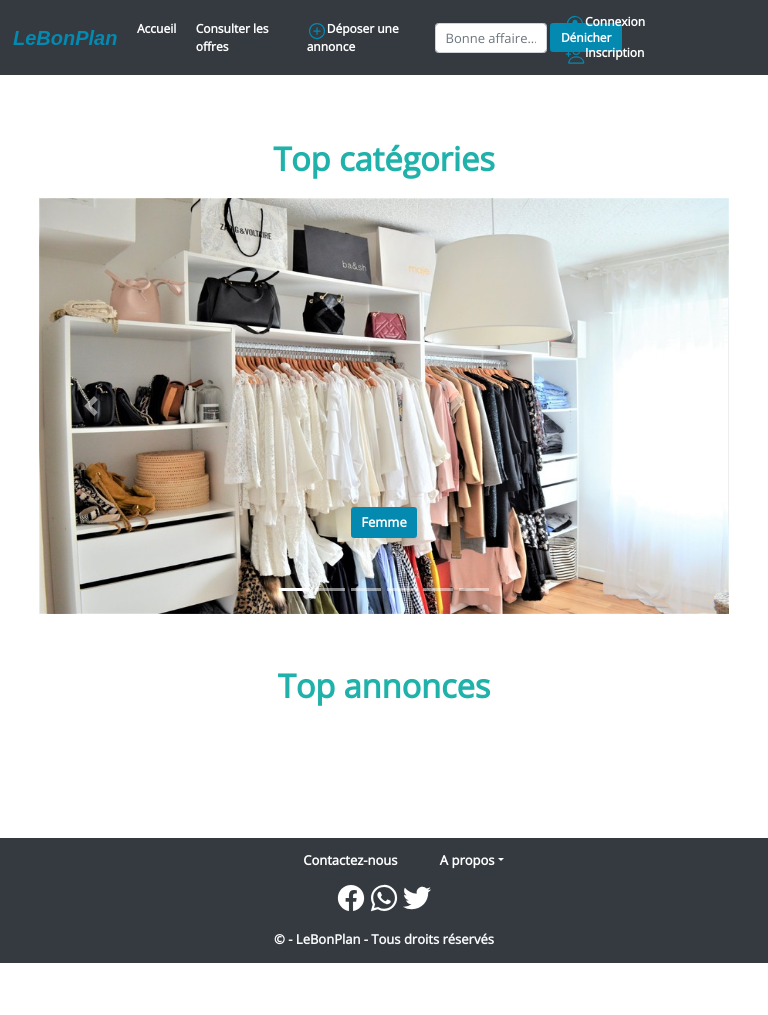
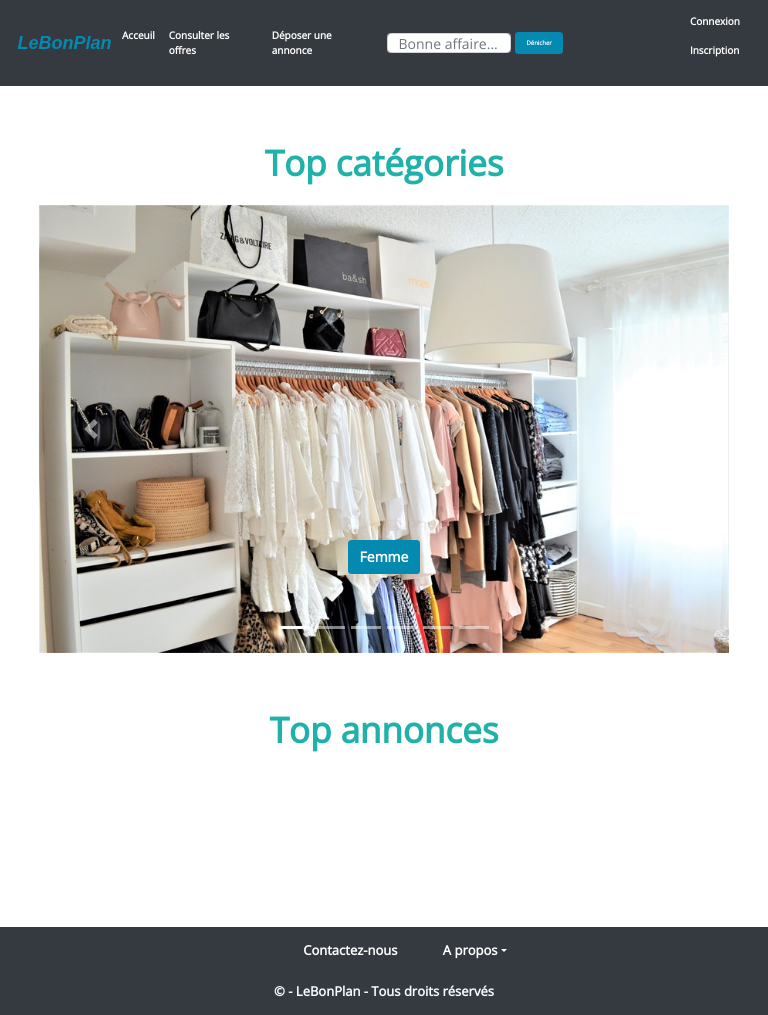
Before and after one commit to monia2020/LeBonPlan, a Symfony app: template templates/acceuil/index.html.twig in a window 768 px wide. Before the commit the page ends 963 px from the top, so only its background shows below. Run offline with Twig, Linux system fonts and the light colour scheme; the template is opened without the code that fills it, so the values that code supplies are empty; some libraries are stand-ins or nearby versions.

Commit message:
projet_Final

```diff
--- a/public/css/carousel.css
+++ /dev/null
@@ -1,82 +0,0 @@
-/* GLOBAL STYLES
--------------------------------------------------- */
-/* Padding below the footer and lighter body text */
-
-body {
-    padding-top: 3rem;
-    padding-bottom: 3rem;
-  }
-
-
-  /* CUSTOMIZE THE CAROUSEL
-  -------------------------------------------------- */
-
-  /* Carousel base class */
-  .carousel {
-    margin-bottom: 4rem;
-  }
-  /* Since positioning the image, we need to help out the caption */
-  .carousel-caption {
-    bottom: 3rem;
-    z-index: 10;
-  }
-
-  /* Declare heights because of positioning of img element */
-  .carousel-item {
-    height: 32rem;
-    background-color: #777;
-  }
-
-
-
-  /* MARKETING CONTENT
-  -------------------------------------------------- */
-
-  /* Center align the text within the three columns below the carousel */
-  .marketing .col-lg-4 {
-    margin-bottom: 1.5rem;
-    text-align: center;
-  }
-
-  .marketing .col-lg-4 p {
-    margin-right: .75rem;
-    margin-left: .75rem;
-  }
-
-
-  /* Featurettes
-  ------------------------- */
-
-  .featurette-divider {
-    margin: 5rem 0; /* Space out the Bootstrap <hr> more */
-  }
-
-  /* Thin out the marketing headings */
-  .featurette-heading {
-    font-weight: 300;
-    line-height: 1;
-    letter-spacing: -.05rem;
-  }
-
-
-  /* RESPONSIVE CSS
-  -------------------------------------------------- */
-
-  @media (min-width: 40em) {
-    /* Bump up size of carousel content */
-    .carousel-caption p {
-      margin-bottom: 1.25rem;
-      font-size: 1.25rem;
-      line-height: 1.4;
-    }
-
-    .featurette-heading {
-      font-size: 50px;
-    }
-  }
-
-  @media (min-width: 62em) {
-    .featurette-heading {
-      margin-top: 7rem;
-    }
-  }
--- a/public/css/style.css
+++ b/public/css/style.css
@@ -3,8 +3,8 @@
 
 html,body
 {
-    min-width: 80vh;
-    font-size: 13px;
+
+    font-size: 14px;
 }
 
 .footer
@@ -39,8 +39,8 @@ ul li
 {
     font-family: 'Do Hyeon', sans-serif;
     font-weight: bold;
-    font-size: 28px;
-   color:#0489B1;
+    font-size: 23px;
+    color:#0489B1;
 }
 
 .logo:hover
@@ -51,7 +51,8 @@ ul li
 
 .inpbtnrecherche
 {
-    margin-left: 31px;
+    max-height: 31px;
+    margin-left: 20px;
 }
 
 .btn1
@@ -60,11 +61,22 @@ ul li
     color: white;
 }
 
+/* navbar */
+.nav-link
+{
+    font-size: 15px;
+}
+
+.btnrecherche
+{
+    font-size: 12px;
+}
+
 ion-icon
 {
-    font-size: 20px;
+    font-size: 26px;
     color:#0489B1;
-    margin-bottom: -5px;
+    margin-bottom: -8px;
 }
 
 .user a
@@ -90,14 +102,78 @@ h1
     font-size: 25px;
 } */
 
-.images
+.images,.imagesannonce
 {
     width:200px;
     margin-left: 80px;
 }
 
 /* Carousel */
-.carousel-item > img {
+
+/* Padding below the footer and lighter body text */
+
+body {
+    padding-top: 3rem;
+    padding-bottom: 3rem;
+  }
+
+
+  /* CUSTOMIZE THE CAROUSEL
+  -------------------------------------------------- */
+
+  /* Carousel base class */
+  .carousel {
+    margin-bottom: 4rem;
+  }
+  /* Since positioning the image, we need to help out the caption */
+  .carousel-caption {
+    bottom: 3rem;
+    z-index: 10;
+  }
+
+  /* Declare heights because of positioning of img element */
+  .carousel-item {
+    height: 32rem;
+    background-color: #777;
+  }
+
+
+
+  /* MARKETING CONTENT
+  -------------------------------------------------- */
+
+  /* Center align the text within the three columns below the carousel */
+
+  .marketing .col-lg-4
+  {
+    margin-bottom: 1.5rem;
+    text-align: center;
+  }
+
+  .marketing .col-lg-4 p
+  {
+    margin-right: .75rem;
+    margin-left: .75rem;
+  }
+
+
+  /* Featurettes
+  ------------------------- */
+
+  .featurette-divider
+  {
+    margin: 5rem 0; /* Space out the Bootstrap <hr> more */
+  }
+
+  /* Thin out the marketing headings */
+  .featurette-heading
+  {
+    font-weight: 300;
+    line-height: 1;
+    letter-spacing: -.05rem;
+  }
+.carousel-item > img
+  {
     position: absolute;
     top: 0;
     left: 0;
@@ -149,8 +225,9 @@ a
 
 .form
 {
-    margin-left: 560px;;
+    margin-left: 560px;
 }
+
 
 /*a propos*/
 .rounded
@@ -161,8 +238,12 @@ a
 
 /* Responsive */
 
-@media screen and (max-width: 1250px)
+ @media screen and (max-width: 1280px)
 {
+    body
+    {
+        font-size: 13px;
+    }
     .logo
     {
       font-size:20px;
@@ -178,20 +259,156 @@ a
     .inpbtnrecherche
     {
         margin-left: 0;
-        max-height: 30px;
+        max-height: 35px;
     }
 
     ion-icon
     {
         font-size: 20px;
-        margin-bottom: -8px;
+        margin-bottom: -6px;
     }
 
     ul a,.btnrecherche
     {
+        font-size: 14px;
+    }
+
+}
+
+@media screen and (max-width: 1227px)
+{
+    .nav-link
+     {
         font-size: 12px;
+     }
+
+    .logo
+    {
+      font-size:18px;
+      margin:0;
+    }
+
+    .inpbtnrecherche
+    {
+        margin-left: 0;
+        max-height: 20px;
+    }
+
+    ul a,.btnrecherche
+    {
+        font-size: 6px;
+    }
+
+    ion-icon
+    {
+        font-size: 15px;
+        margin-bottom: -3px;
+    }
+
+    .user ul
+    {
+        padding:0;
+        margin-left: -80px;
     }
 
 
+}
+
+@media screen and (max-width: 1045px)
+{
+    .nav-link
+     {
+        font-size: 10px;
+     }
+
+     ion-icon
+    {
+        font-size: 12px;
+        margin-bottom: -3px;
+    }
 
 }
+
+
+@media screen and (max-width: 992px)
+{
+    .cardd
+    {
+        max-width:50%;
+        margin-left: 40px;
+    }
+
+    .card-body
+    {
+        margin:0;
+        padding: 0;
+    }
+
+
+    .imagesannonce
+    {
+        width:120px;
+        margin-left: 20px;
+    }
+
+
+}
+
+
+
+@media screen and (max-width: 960px)
+{
+     ul li
+    {
+        list-style: none;
+        display: inline;
+        padding:0;
+        margin:0;
+    }
+}
+
+@media screen and (max-width:801px) and (min-width:768px)
+{
+    ion-icon
+    {
+        display: none;
+    }
+
+}
+
+@media screen and (max-width: 770px) and (min-width:770)
+{
+    .cardd
+    {
+        max-width:100%;
+        margin-left: 50px;
+    }
+
+    h1
+    {
+        font-size: 25px;
+    }
+
+}
+
+/* Carousel */
+
+@media (min-width: 40em) {
+    /* Bump up size of carousel content */
+    .carousel-caption p {
+      margin-bottom: 1.25rem;
+      font-size: 1.25rem;
+      line-height: 1.4;
+    }
+
+    .featurette-heading {
+      font-size: 50px;
+
+    }
+  }
+
+  @media (min-width: 62em) {
+    .featurette-heading {
+      margin-top: 7rem;
+    }
+  }
--- a/src/Controller/AnnonceController.php
+++ b/src/Controller/AnnonceController.php
@@ -53,7 +53,7 @@ class AnnonceController extends AbstractController
     {
         if( !$this->getUser())
         {
-            $this->addFlash('error','Vous devez etre connecter pour acceder a cette page');
+            $this->addFlash('error','Vous devez etre connecté pour acceder a cette page');
 
             return $this->redirectToRoute('app_login');
         }
--- a/src/DataFixtures/AppFixtures.php
+++ b/src/DataFixtures/AppFixtures.php
@@ -133,7 +133,7 @@ class AppFixtures extends Fixture
         $annonce8->setPrix(20);
         $annonce8->setCategorie($this->getReference('categorie1'));
         $annonce8->setImage('talon.jpeg');
-        $annonce8->setDescription("Portés une seule fois");
+        $annonce8->setDescription("Portées une seule fois");
         $manager->persist($annonce8);
         $annonce8->setUser($this->getReference('user2'));
 
--- a/src/Form/RegistrationFormType.php
+++ b/src/Form/RegistrationFormType.php
@@ -24,7 +24,7 @@ class RegistrationFormType extends AbstractType
                 'mapped' => false,
                 'constraints' => [
                     new IsTrue([
-                        'message' => 'Vous deverez accepter les conditions d\'utilisations ',
+                        'message' => 'Vous devez accepter les conditions d\'utilisations ',
                     ]),
                 ],
             ])
--- a/src/Security/LoginFormAuthenticator.php
+++ b/src/Security/LoginFormAuthenticator.php
@@ -71,7 +71,7 @@ class LoginFormAuthenticator extends AbstractFormLoginAuthenticator implements P
 
         if (!$user) {
             // fail authentication with a custom error
-            throw new CustomUserMessageAuthenticationException('Email could not be found.');
+            throw new CustomUserMessageAuthenticationException('Email non valide.');
         }
 
         return $user;
--- a/templates/acceuil/index.html.twig
+++ b/templates/acceuil/index.html.twig
@@ -74,21 +74,13 @@
             </div>
         </div>
         <h1 class="text-center mb-5"> Top annonces</h1>
-        <div class="row mx-5">
+        <div class="row mx-2">
             {% for annonce in annonces %}
-                <div class="col-4 mb-3">
+                <div class="col-4 cardd mb-3">
                     <div class="card" style="width: 18rem;">
                         <img src="{{ asset('uploads/images/annonces/')}}{{ annonce.image }}" style="max-height: 200px;">
                         <div class="card-body">
                         <p class="card-text">{{ annonce.description|slice(0, 50) }}...</p>
-                        <div class="d-flex justify-content-between align-items-center">
-                            <div class="btn-group">
-                                <button type="button" class="btn mx-5"><a class="text-white" href="{{ path('annonce_show', {'id': annonce.id}) }}">Voir</a></button>
-                                <a href="#"><ion-icon name="heart-outline"></ion-icon>ajouter aux Favoris</a>
-                            </div>
-
-                            <small class="text-muted">Publiée le {{ annonce.createdAt ? annonce.createdAt|date('d-m-Y') : '' }}</small>
-                        </div>
                             <h5><a href="{{ path('annonce_show', {'id': annonce.id}) }}">{{ annonce.titre }}</a></h5>
                             <div class="row">
                                 <div class="col-4">
--- a/templates/base.html.twig
+++ b/templates/base.html.twig
@@ -7,35 +7,37 @@
         {% block stylesheets %}
             <link rel="stylesheet" type="text/css" href="{{ asset('css/bootstrap.min.css')}}">
             <link rel="stylesheet" type="text/css" href="{{ asset('css/style.css')}}">
-            <link rel="stylesheet" type="text/css" href="{{ asset('css/carousel.css')}}">
             <link rel="stylesheet" href="cookiealert.css">
 
         {% endblock %}
     </head>
     <body>
+        <div class="container">
             {% block header %}
-            <div class="container">
-                <nav class="navbar navbar-expand-md navbar-dark fixed-top bg-dark">
-                    <a href="{{ path("acceuil") }}" class="logo"><em>LeBonPlan</em></a>
-                    <div class="collapse navbar-collapse font-weight-bold mx-3" id="navbarCollapse">
+
+                <nav class="navbar navbar-expand-md fixed-top navbar-dark bg-dark">
+                    <a href="{{ path("acceuil") }}" class="logo mx-1"><em>LeBonPlan</em></a>
+                    <button class="navbar-toggler" type="button" data-toggle="collapse" data-target="#navbarSupportedContent" aria-controls="navbarSupportedContent" aria-expanded="false" aria-label="Toggle navigation">
+                        <span class="navbar-toggler-icon"></span>
+                    </button>
+
+                    <div class="collapse navbar-collapse font-weight-bold" id="navbarSupportedContent">
                         <ul class="navbar-nav mr-auto">
                             <li class="nav-item active">
-                                <a class="nav-link" href="{{ path("acceuil") }}">Accueil<span class="sr-only">(current)</span></a>
+                                <a class="nav-link" href="{{ path("acceuil") }}">Acceuil <span class="sr-only">(current)</span></a>
                             </li>
-                            <li class="nav-item active mx-2">
-                                <a class="nav-link" href="{{ path("annonce_index") }}">Consulter les offres</a>
+                            <li class="nav-item active">
+                                <a class="nav-link" href="{{ path("annonce_index") }}"><ion-icon name="search-outline"></ion-icon>Consulter les offres</a>
                             </li>
                             <li class="nav-item active">
                                 <a class="nav-link" href="{{ path("annonce_new") }}"><ion-icon name="add-circle-outline"></ion-icon>Déposer une annonce</a>
                             </li>
-                            <form  method="get" action="{{ path('search_query') }}" class="form-inline  mt-2 mt-md-0">
+                        </ul>
+                        <form  method="get" action="{{ path('search_query') }}" class="form-inline ml-2 mt-2 mt-md-0">
                             <input name="q" class="form-control inpbtnrecherche col-sm-6 mr-1" type="text" placeholder="Bonne affaire..." aria-label="Search">
                             <button class="btn text-white btnrecherche font-weight-bold my-sm-0" type="submit">Dénicher</button>
                         </form>
-                        </ul>
-                    </div>
-                    <div class="user">
-                        <ul>
+                        <ul class="user">
                             {% if is_granted('IS_AUTHENTICATED_FULLY') %}
                                 <li class="nav-item">
                                     <a href="{{ path('user')}}" class="font-weight-bold nav-link">{{ app.user.pseudo }}</a>
@@ -54,10 +56,12 @@
                                     <a href="{{path('app_register')}}" class="font-weight-bold nav-link"><ion-icon name="person-add-outline"></ion-icon>Inscription</a>
                                 </li>
                             {% endif %}
-
                         </ul>
                     </div>
                 </nav>
+
+
+            {% endblock %}
 
             {% block flash %}
                         {% for message in app.flashes('error') %}
@@ -71,11 +75,7 @@
                             </div>
                         {% endfor %}
             {% endblock %}
-
          </div>
-        {% endblock %}
-
-
         {% block body %}{% endblock %}
          {% block footer %}
             <div class="container-fluid footer bg-dark font-weight-bold text-light text-center py-3">
--- a/templates/emails/contact.html.twig
+++ b/templates/emails/contact.html.twig
@@ -1,6 +1,6 @@
 <div class="container">
     <h1>Message de la part de : {{ contact.nom }}</h1>
-    <p>Email: {{ contact.email }}</p>
+    <p>Email du demandeur: {{ contact.email }}</p>
     <p>sujet: {{ contact.sujet }}</p>
     <p>Message: {{ contact.message|raw }}</p>
 </div>
```
Also changed, not shown: templates/annonce/index.html.twig (+4 -4 lines), 1 other file. Lines whose indentation alone changed are shown as unchanged.
